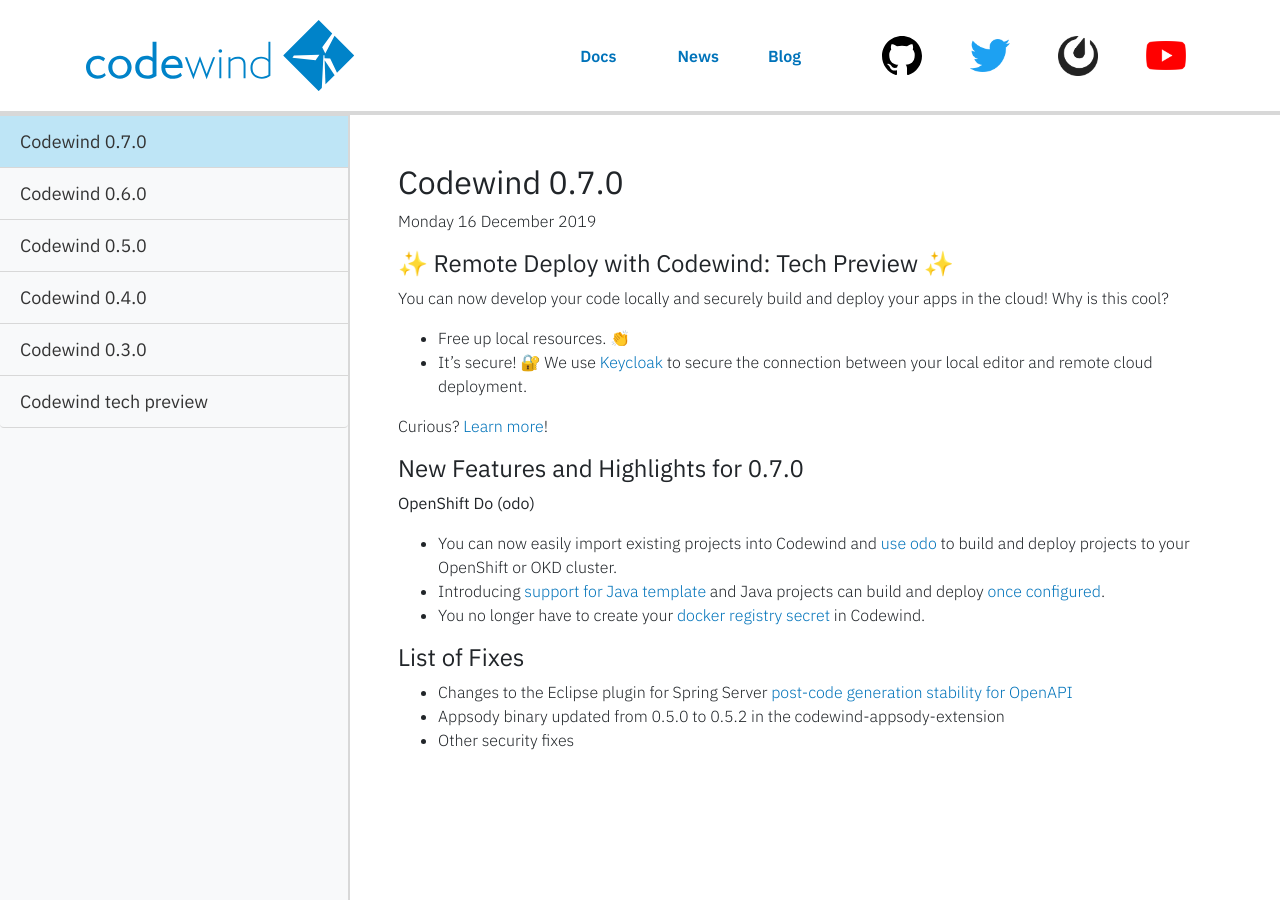
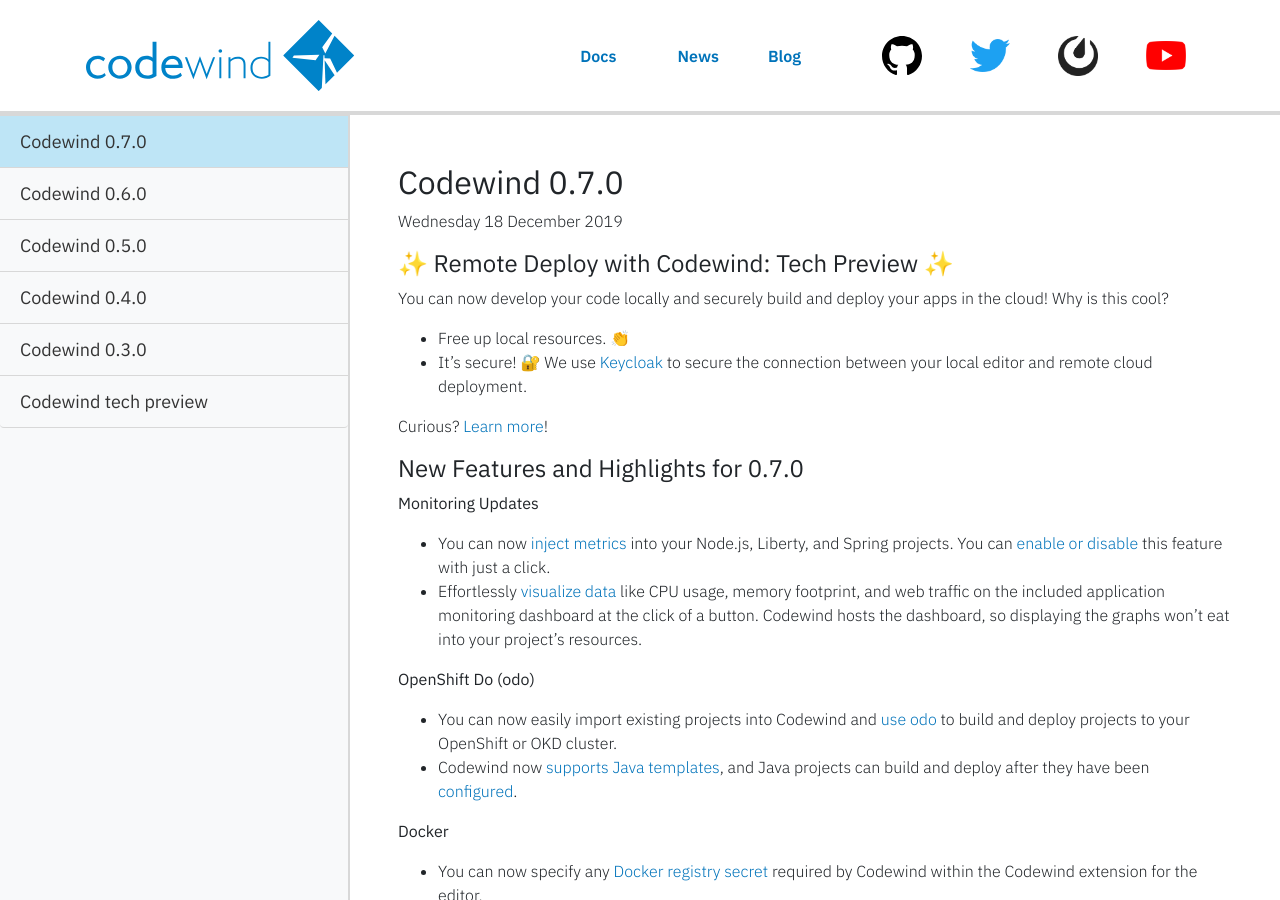
Before and after one commit to eclipse-archived/codewind-docs, a Jekyll site: the page built from docs/_news/news07.md, in a window 1280 px wide and 900 px high. Built offline with Jekyll 4.4.1, drawn with Linux system fonts in a browser that asks for light colours; nearby versions of some CDN libraries; some of the changed text lies outside the part shown.

Commit message:
added portal updates, waiting on PR for one of the fix list items (#267)
* added portal updates, waiting on PR for one of the fix list items

Signed-off-by: beccabau <rbau@us.ibm.com>

* fixed oxford comma, other grammatical errors, tenses

Signed-off-by: beccabau <rbau@us.ibm.com>

* changed date

Signed-off-by: beccabau <rbau@us.ibm.com>

* corrected grammar

Signed-off-by: beccabau <rbau@us.ibm.com>

* codified codewind-appsody-extension

Signed-off-by: beccabau <rbau@us.ibm.com>

* replaced permalink note

Signed-off-by: beccabau <rbau@us.ibm.com>

* minor changes and rephrasing via suggestions

Signed-off-by: beccabau <rbau@us.ibm.com>

* corrected enable/disable feature

Signed-off-by: beccabau <rbau@us.ibm.com>

* added requested changes and additional comments

Signed-off-by: beccabau <rbau@us.ibm.com>

* removed empty subheading

Signed-off-by: beccabau <rbau@us.ibm.com>

* removed empty subheading

Signed-off-by: beccabau <rbau@us.ibm.com>

```diff
--- a/docs/_news/news07.md
+++ b/docs/_news/news07.md
@@ -8,7 +8,7 @@ permalink: news07
 ---
 
 ## Codewind 0.7.0
-Monday 16 December 2019
+Wednesday 18 December 2019
 
 #### ✨ Remote Deploy with Codewind: Tech Preview ✨
 
@@ -20,14 +20,20 @@ Curious? [Learn more](remoteoverview.html)!
 
 #### New Features and Highlights for 0.7.0
 
+**Monitoring Updates**
+- You can now [inject metrics](https://github.com/codewind-resources/design-documentation/blob/master/codewindServer/metricsInjection.md) into your Node.js, Liberty, and Spring projects. You can [enable or disable](https://github.com/eclipse/codewind/issues/1290) this feature with just a click.
+- Effortlessly [visualize data](https://github.com/eclipse/codewind/issues/977) like CPU usage, memory footprint, and web traffic on the included application monitoring dashboard at the click of a button. Codewind hosts the dashboard, so displaying the graphs won't eat into your project's resources.
+
 **OpenShift Do (odo)**
 - You can now easily import existing projects into Codewind and [use odo](https://github.com/eclipse/codewind/issues/1115) to build and deploy projects to your OpenShift or OKD cluster.
-- Introducing [support for Java template](https://github.com/eclipse/codewind/issues/450) and Java projects can build and deploy [once configured](//permalink to landing page).
-- You no longer have to create your [docker registry secret](https://github.com/eclipse/codewind/issues/665) in Codewind.
+- Codewind now [supports Java templates](https://github.com/eclipse/codewind/issues/450), and Java projects can build and deploy after they have been [configured](mdt-che-odo-support.html).
 
-
+**Docker**
+- You can now specify any [Docker registry secret](https://github.com/eclipse/codewind/issues/1178) required by Codewind within the Codewind extension for the editor.
 
 #### List of Fixes
-- Changes to the Eclipse plugin for Spring Server [post-code generation stability for OpenAPI](https://github.com/eclipse/codewind/issues/1116)
-- Appsody binary updated from 0.5.0 to 0.5.2 in the codewind-appsody-extension
+- Changes to the Eclipse plug-in for Spring server [post-code generation stability for OpenAPI](https://github.com/eclipse/codewind/issues/1116)
+   - The OpenAPI Wizard generator will not override the implicitly or explicitly defined main class in the Spring project.
+   - The compilation errors related to unimplemented methods in the OpenAPI2SpringBoot class are fixed.
+- Appsody [binary updated](https://github.com/eclipse/codewind-docs/pull/267) from 0.5.0 to 0.5.2 in the `codewind-appsody-extension`
 - Other security fixes
```
